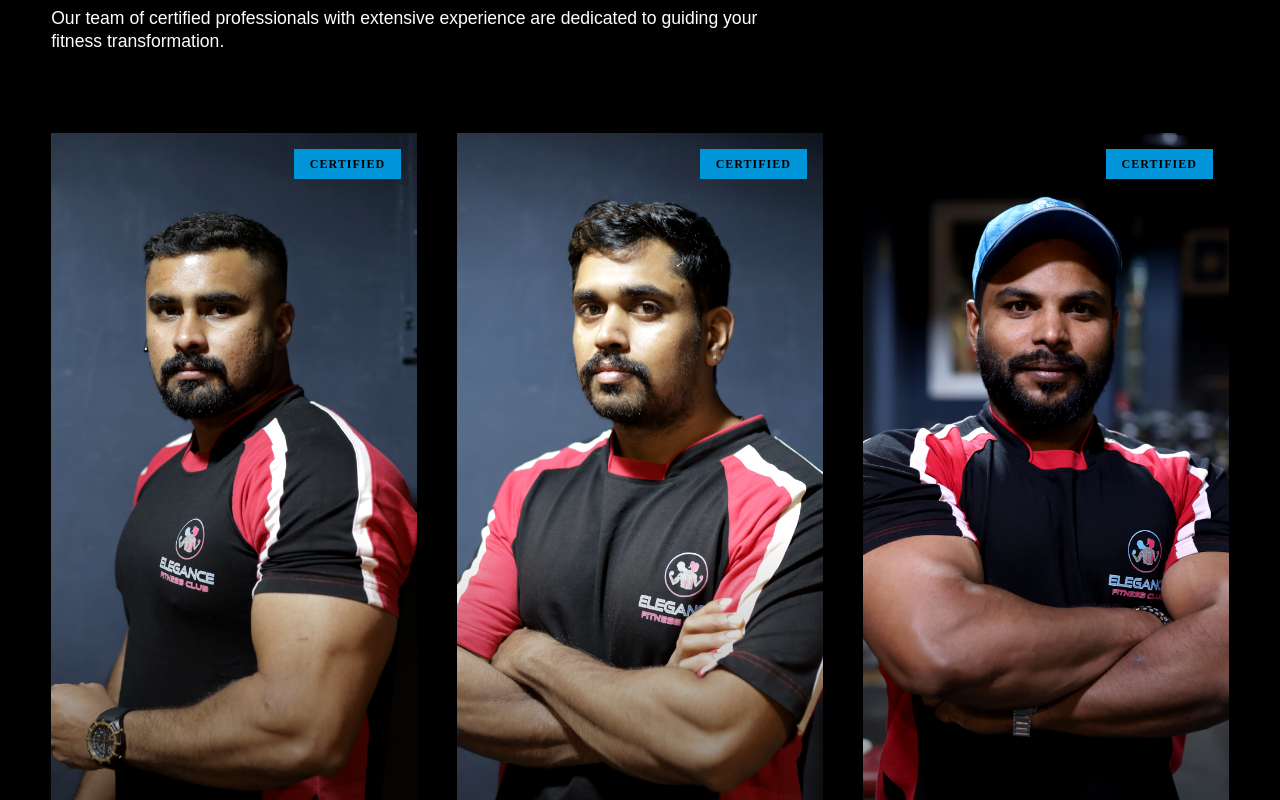
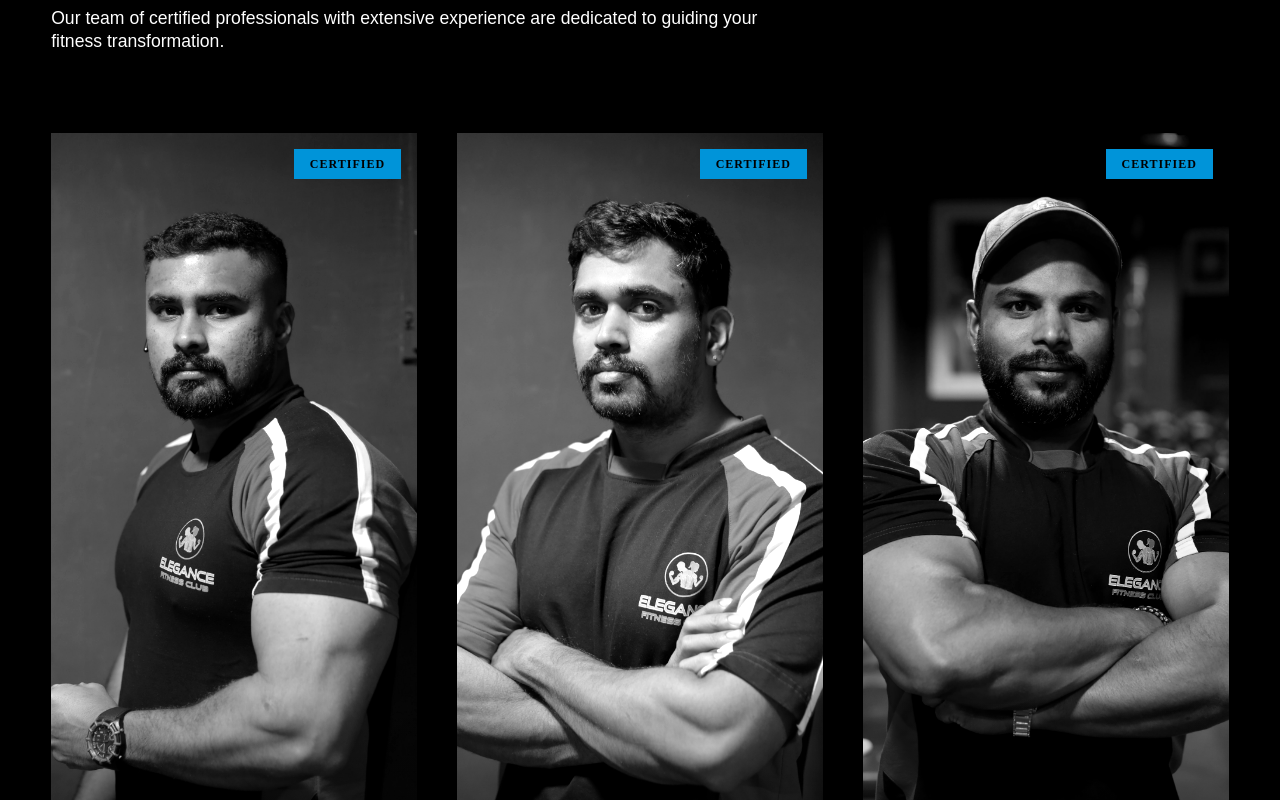
Before and after one commit to Bharath-Krishna-AB/elegancefitness, a React (Vite) app: page / in a window 1280 px wide. Shown: the part 3220-4020 px from the top of the page. Built offline with nearby package versions, Linux system fonts and the light colour scheme; a web font is replaced by a local one.

Commit message:
design tweaks

```diff
--- a/src/components/TrainersSection.tsx
+++ b/src/components/TrainersSection.tsx
@@ -1,8 +1,9 @@
-import React from 'react';
+import React, { useState } from 'react';
 import { motion } from 'framer-motion';
 import { COMPANY_DATA, TrainerItem } from '../data/content';
 
 export const TrainersSection: React.FC = () => {
+  const [hoveredId, setHoveredId] = useState<string | null>(null);
   return (
     <section style={{ padding: '100px 4vw', backgroundColor: '#000000', position: 'relative', borderTop: '1px solid var(--border-color)' }}>
       <div style={{ width: '100%', maxWidth: '1400px', margin: '0 auto' }}>
@@ -46,13 +47,17 @@ export const TrainersSection: React.FC = () => {
               style={{
                 minHeight: '800px'
               }}
+              onMouseEnter={() => setHoveredId(trainer.id)}
+              onMouseLeave={() => setHoveredId(null)}
             >
               <div className="card-image">
                 <img
                   src={trainer.image}
                   alt={trainer.name}
                   style={{
-                    filter: 'contrast(1.1) brightness(1.0)'
+                    filter: hoveredId === trainer.id ? 'contrast(1.1) brightness(1.0) grayscale(0%)' : 'contrast(1.1) brightness(1.0) grayscale(100%)',
+                    transform: hoveredId === trainer.id ? 'scale(1.08)' : 'scale(1)',
+                    transition: 'filter 0.6s cubic-bezier(0.16, 1, 0.3, 1), transform 0.6s cubic-bezier(0.16, 1, 0.3, 1)'
                   }}
                 />
               </div>
--- a/src/index.css
+++ b/src/index.css
@@ -181,7 +181,7 @@ body {
   width: 100%;
   height: 100%;
   object-fit: cover;
-  transition: transform 0.3s ease;
+  transition: transform 0.6s cubic-bezier(0.16, 1, 0.3, 1), filter 0.6s cubic-bezier(0.16, 1, 0.3, 1);
 }
 
 .glass-panel:hover .card-image img,
@@ -197,7 +197,7 @@ body {
   left: 0;
   right: 0;
   bottom: 0;
-  background: linear-gradient(to bottom, transparent 50%, rgba(0,0,0,0.4) 80%, rgba(0,0,0,0.6) 100%);
+  background: linear-gradient(to bottom, transparent 70%, rgba(0,0,0,0.4) 85%, rgba(0,0,0,0.6) 100%);
   z-index: 2;
 }
 
```
